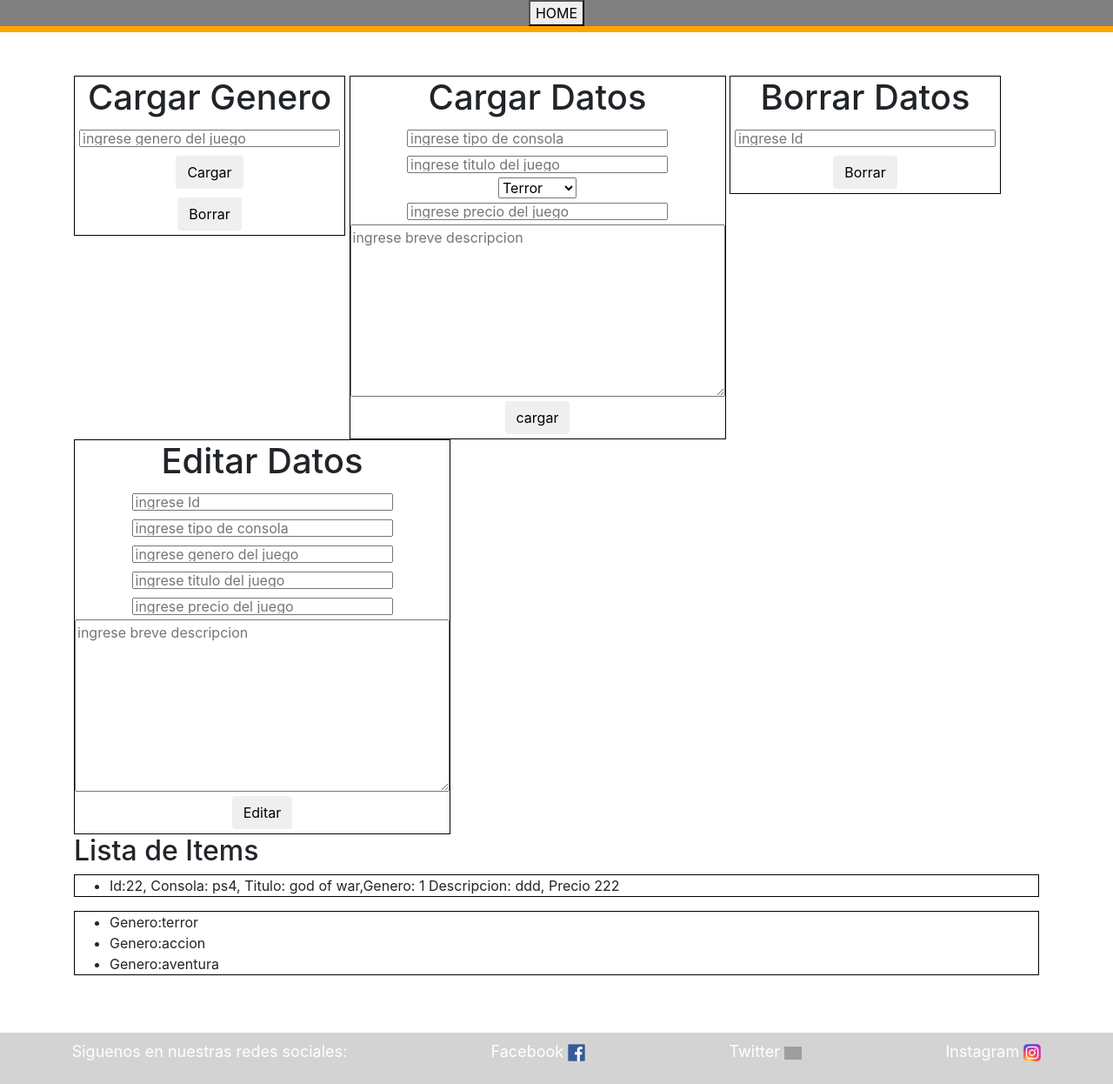
After one commit to juanPedro1984/TPEWebII, a PHP site: page /proyectos/administrador in a window 1280 px wide. The commit adds this page. Shown: the whole page at 87% size. Run offline with PHP 8.4, Linux system fonts and the light colour scheme; data comes from the database, SQL or seed files in the repository; both versions use the stored data as it was after the commit; grey boxes are pictures that could not be loaded.

Commit message:
detalle en detalle.txt

```diff
--- a/CSS/style.css
+++ b/CSS/style.css
@@ -1,12 +1,10 @@
 html{
   font-family:sans-serif;
-}
-.Principio{
-  padding: 20px;
+  background-color: lightgrey;
 }
 .Navegador{
   border-bottom: 7px solid orange;
-  background-color: gray;
+  background-color: grey;
 }
 .nav-link{
   color: white;
@@ -16,7 +14,7 @@ html{
   color: white;
 }
 .cuerpo{
-  height: 600px;
+  height: auto;
   padding: 50px;
 }
 #Redsocial{
@@ -25,3 +23,30 @@ html{
 .footer{
   background-color: lightgray;
 }
+
+.formulario{
+  display: inline-flex;
+  border: solid black 1px;
+  width:auto;
+  height: auto;
+  flex-direction: column;
+  text-align: center;
+  font-style: 'Comic Sans MS';
+}
+.inputCarga{
+  display: block;
+  margin: 5px;
+  width: 300px;
+  height: 20px;
+}
+.formCarga, .formEditar{
+  display: flex;
+  align-items: center;
+  flex-direction: column;
+}
+.btn{
+  margin: 5px;
+}
+.tabla{
+  border: solid 1px black;
+}
--- /dev/null
+++ b/archivos/detalle.txt
@@ -0,0 +1,5 @@
+esta el routeo para los diferentes submit.
+formularios para crear, borrar, editar juegos, y cargar y borrar genero.
+las tablas estan relacionadas (pero no termino de entender como funciona
+para traer todo lo del mismo genero).
+la base de datos tiene la estructura pero no tiene datos cargados.
--- /dev/null
+++ b/controller/adminController.php
@@ -0,0 +1,43 @@
+<?php
+require_once './view/adminView.php';
+require_once './model/adminModel.php';
+
+class adminController{
+  private $view;
+  private $titulo;
+  private $model;
+
+  function __construct()  {
+    $this->view = new adminView();
+    $this->titulo = "DigitalGames";
+    $this->model = new adminModel();
+  }
+
+  function Admin(){
+    $juegos = $this->model->GetTareas();
+    $generos = $this->model->GetGeneros();
+    $this->view->Mostrar($this->titulo,$juegos,$generos);
+  }
+
+  function InsertJuego(){
+    $this->model->InsertJuego();
+  }
+
+  function BorrarJuego(){
+    $this->model->BorrarJuego();
+  }
+
+  function EditarJuego(){
+    $this->model->EditarJuego();
+  }
+  function BorrarGenero(){
+    $this->model->BorrarGenero();
+  }
+  function InsertGenero(){
+    $this->model->InsertGenero();
+  }
+
+}
+
+
+ ?>
--- a/PHP/index.php
+++ b/index.php
@@ -1,20 +1,20 @@
 <?php
+
+function home()
+{
+  $titulo = "DigitalGames";
 
  ?>
 
-
-
 <!DOCTYPE html>
-<html>
+<html lang="en" dir="ltr">
 <head>
   <meta charset="UTF-8" />
-  <title> DigitalGames.com</title>
-  <link rel="stylesheet" type="text/css" href="CSS\style.css" >
+  <title> <?php echo $titulo; ?></title>
+  <link rel="stylesheet" href="css/style.css">
   <link rel="stylesheet" href="https://stackpath.bootstrapcdn.com/bootstrap/4.1.3/css/bootstrap.min.css" integrity="sha384-MCw98/SFnGE8fJT3GXwEOngsV7Zt27NXFoaoApmYm81iuXoPkFOJwJ8ERdknLPMO" crossorigin="anonymous">
 </head>
 <body>
-  <div class="Principio">
-  </div>
   <div class="Navegador">
     <ul class="nav justify-content-center">
   <li class="nav-item">
@@ -37,10 +37,10 @@
    <div class="dropdown">
  <button class="btn btn-secondary dropdown-toggle" type="button" id="dropdownMenuButton" data-toggle="dropdown" aria-haspopup="true" aria-expanded="false"> Sign In</i> </button>
  <div class="dropdown-menu" aria-labelledby="dropdownMenuButton">
-   <form action="usuario.php" method="get">
+   <form action="administrador" method="post">
    <li>Documento: <input id="input" type="number" name="Documento" /></li>
    <li>Contraseña: <input type="text" name="Contraseña" /></li>
-   <li><input type="submit" value="Sign in"></li>
+   <li><input type="submit" value="Sign in" ></li>
  </div>
 </div>
 </li>
@@ -55,9 +55,9 @@ Generalmente, los videojuegos hacen uso de otras maneras, aparte de la imagen, d
 <div class="footer">
 <nav class="nav nav-pills nav-fill">
   <p class="nav-item nav-link">Siguenos en nuestras redes sociales: </p>
-  <a class="nav-item nav-link" href="http://facebook.com">Facebook <img src="Image/Facebook.png" id="Redsocial"/></a>
-  <a class="nav-item nav-link" href="http://twitter.com">Twitter <img src="Image/Twitter.jpg" id="Redsocial"/></a>
-  <a class="nav-item nav-link" href="http://Instagram.com">Instagram <img src="Image/Instagram.png" id="Redsocial"/></a>
+  <a class="nav-item nav-link" href="http://facebook.com">Facebook <img src="image/Facebook.png" id="Redsocial"/></a>
+  <a class="nav-item nav-link" href="http://twitter.com">Twitter <img src="image/Twitter.jpg" id="Redsocial"/></a>
+  <a class="nav-item nav-link" href="http://Instagram.com">Instagram <img src="image/Instagram.png" id="Redsocial"/></a>
 </nav>
 </div>
 <script src="https://code.jquery.com/jquery-3.3.1.slim.min.js" integrity="sha384-q8i/X+965DzO0rT7abK41JStQIAqVgRVzpbzo5smXKp4YfRvH+8abtTE1Pi6jizo" crossorigin="anonymous"></script>
@@ -65,3 +65,7 @@ Generalmente, los videojuegos hacen uso de otras maneras, aparte de la imagen, d
 <script src="https://stackpath.bootstrapcdn.com/bootstrap/4.1.3/js/bootstrap.min.js" integrity="sha384-ChfqqxuZUCnJSK3+MXmPNIyE6ZbWh2IMqE241rYiqJxyMiZ6OW/JmZQ5stwEULTy" crossorigin="anonymous"></script>
 </body>
 </html>
+
+<?php
+}
+ ?>
--- /dev/null
+++ b/model/adminModel.php
@@ -0,0 +1,72 @@
+<?php
+/**
+ *
+ */
+class adminModel
+    {
+
+  private $db;
+
+  function __construct()  {
+    $this->db = new PDO('mysql:host=localhost;'
+    .'dbname=db_dgames;charset=utf8'
+    , 'root', '');
+  }
+
+  function GetTareas()  {
+    $sentencia= $this->db->prepare("select* from juegos");
+    $sentencia->execute();
+    $juegos = $sentencia->fetchAll(PDO::FETCH_ASSOC);
+    return $juegos;
+  }
+
+  function GetGeneros()  {
+    $sentencia= $this->db->prepare("select* from genero");
+    $sentencia->execute();
+    $genero = $sentencia->fetchAll(PDO::FETCH_ASSOC);
+    return $genero;
+  }
+
+  function InsertJuego(){
+    $consola=$_POST['cargaConsola'];
+    $titulo=$_POST['cargaTitulo'];
+    $id_Genero=$_POST['selectGen'];
+    $descripcion=$_POST['cargaDescripcion'];
+    $precio=$_POST['cargaPrecio'];
+    $sentencia = $this->db->prepare("INSERT INTO juegos(Consola,Titulo,id_Genero,Descripcion,Precio) VALUES (?,?,?,?,?)" );
+    $sentencia->execute (array($consola,$titulo,$id_Genero,$descripcion,$precio));
+    header("Location:http://".$_SERVER["SERVER_NAME"]. dirname($_SERVER["PHP_SELF"])."/administrador");
+  }
+
+  function BorrarJuego(){
+    $id_juego = $_POST['idBorrar'];
+    $sentencia = $this->db->prepare("delete from juegos where id_Juego=?");
+    $sentencia -> execute(array($id_juego));
+    header("Location:http://".$_SERVER["SERVER_NAME"]. dirname($_SERVER["PHP_SELF"])."/administrador");
+}
+
+  function EditarJuego(){
+    $id_juego = $_POST['idEditar'];
+    $consola=$_POST['editConsola'];
+    $titulo=$_POST['editTitulo'];
+    $descripcion=$_POST['editDescripcion'];
+    $precio=$_POST['editPrecio'];
+    $sentencia = $this->db->prepare("update juegos set Consola=?,Titulo=?,Descripcion=?,Precio=? where id_Juego=?");
+    $sentencia->execute(array($consola,$titulo,$descripcion,$precio,$id_juego));
+    header("Location:http://".$_SERVER["SERVER_NAME"]. dirname($_SERVER["PHP_SELF"])."/administrador");
+}
+  function InsertGenero(){
+    $genero=$_POST['cargaGenero'];
+    $sentencia = $this->db->prepare("INSERT INTO genero (Genero) VALUES (?)");
+    $sentencia->execute (array($genero));
+    header("Location:http://".$_SERVER["SERVER_NAME"]. dirname($_SERVER["PHP_SELF"])."/administrador");
+}
+  function BorrarGenero(){
+    $genero=$_POST['cargaGenero'];
+    $sentencia = $this->db->prepare("delete from Genero where genero=?");
+    $sentencia -> execute(array($genero));
+    header("Location:http://".$_SERVER["SERVER_NAME"]. dirname($_SERVER["PHP_SELF"])."/administrador");
+}
+}
+
+ ?>
--- /dev/null
+++ b/route.php
@@ -0,0 +1,31 @@
+<?php
+require_once 'index.php';
+require_once 'controller/adminController.php';
+
+$controller = new adminController();
+
+    if($_GET['action'] == ''){
+    home();
+  }
+    if($_GET['action'] == 'administrador') {
+      $controller->Admin();
+  }
+    if($_GET['action'] == 'agregar'){
+    $controller->InsertJuego();
+  }
+    if($_GET['action'] == 'borrar'){
+    $controller->BorrarJuego();
+  }
+    if($_GET['action'] == 'editar'){
+    $controller->EditarJuego();
+  }
+    if ($_GET['action'] == 'genero'){
+    $controller->InsertGenero();
+  }
+    if ($_GET['action'] == 'borrarGen'){
+      $controller->BorrarGenero();
+    }
+
+
+
+?>
--- /dev/null
+++ b/view/adminView.php
@@ -0,0 +1,114 @@
+<?php
+
+class adminView
+{
+
+  function Mostrar($titulo,$juegos,$generos){
+
+     ?>
+    <!DOCTYPE html>
+    <html>
+    <head>
+      <meta charset="UTF-8" />
+      <title> <?php echo $titulo; ?></title>
+      <link rel="stylesheet" type="text/css" href="css/style.css" >
+      <link rel="stylesheet" href="https://stackpath.bootstrapcdn.com/bootstrap/4.1.3/css/bootstrap.min.css" integrity="sha384-MCw98/SFnGE8fJT3GXwEOngsV7Zt27NXFoaoApmYm81iuXoPkFOJwJ8ERdknLPMO" crossorigin="anonymous">
+    </head>
+    <body>
+
+    <div class="Navegador">
+        <ul class="nav justify-content-center">
+          <li class="nav-item">
+            <div class="dropdown">
+              <a href=""> <button class="dropbtn" class="nav-link" >HOME</button></a>
+            </div>
+          </li>
+      </ul>
+    </div>
+
+
+    <div class="cuerpo">
+
+      <div class="container">
+        <div class="formulario">
+          <h1>Cargar Genero</h1>
+          <form class="formCarga" action="genero" method="post">
+            <input class="inputCarga" type="text" name="cargaGenero" value="" placeholder="ingrese genero del juego">
+            <button class="btn" type="submit" name="button">Cargar</button>
+            <button class="btn" type="submit" name="button"formaction="borrarGen"  >Borrar</button>
+          </form>
+        </div>
+        <div class="formulario">
+          <h1>Cargar Datos</h1>
+          <form class="formCarga" action="agregar" method="post">
+            <input class="inputCarga" type="text" name="cargaConsola" value="" placeholder="ingrese tipo de consola">
+            <input class="inputCarga" type="text" name="cargaTitulo" value="" placeholder="ingrese titulo del juego">
+            <select class=inputCarga"" name="selectGen">
+              <option value="1">Terror</option>
+              <option value="2">Accion</option>
+              <option value="3">Aventura</option>
+            </select>
+            <input class="inputCarga" type="number" name="cargaPrecio" value="" placeholder="ingrese precio del juego">
+            <textarea name="cargaDescripcion" rows="8" cols="40" placeholder="ingrese breve descripcion"></textarea>
+            <button class="btn" type="submit" name="button">cargar</button>
+          </form>
+        </div>
+        <div class="formulario">
+          <h1>Borrar Datos</h1>
+          <form class="formBorrar" action="borrar" method="post">
+            <input  class="inputCarga" type="text" name="idBorrar" value="" placeholder="ingrese Id">
+            <button class="btn" type="submit" name="button">Borrar</button>
+          </form>
+        </div>
+        <div class="formulario">
+          <h1>Editar Datos</h1>
+          <form class="formCarga" action="editar" method="post">
+            <input  class="inputCarga" type="text" name="idEditar" value="" placeholder="ingrese Id">
+            <input class="inputCarga" type="text" name="editConsola" value="" placeholder="ingrese tipo de consola">
+            <input class="inputCarga" type="text" name="editGenero" value="" placeholder="ingrese genero del juego">
+            <input class="inputCarga" type="text" name="editTitulo" value="" placeholder="ingrese titulo del juego">
+            <input class="inputCarga" type="number" name="editPrecio" value="" placeholder="ingrese precio del juego">
+            <textarea name="editDescripcion" rows="8" cols="40" placeholder="ingrese breve descripcion"></textarea>
+            <button class="btn" type="submit" name="button">Editar</button>
+          </form>
+        </div>
+            <div class="lista">
+              <h2>Lista de Items</h2>
+          <?php
+          echo "<ul class='tabla'>";
+          foreach ($juegos as $juego) {
+            echo   "<li> Id:".$juego['id_Juego'].", Consola: ".$juego['Consola'].", Titulo: ".$juego['Titulo'].",Genero: ".$juego['id_Genero']." Descripcion: ".$juego['Descripcion'].", Precio ".$juego['Precio']."</li>";
+          }
+          echo "</ul>";
+
+          echo "<ul class='tabla'>";
+          foreach ($generos as $genero) {
+            echo   "<li> Genero:".$genero['Genero']."</li>";
+          }
+          echo "</ul>";
+           ?>
+        </div>
+      </div>
+
+    </div>
+    <div class="footer">
+    <nav class="nav nav-pills nav-fill">
+      <p class="nav-item nav-link">Siguenos en nuestras redes sociales: </p>
+      <a class="nav-item nav-link" href="http://facebook.com">Facebook <img src="image/Facebook.png" id="Redsocial"/></a>
+      <a class="nav-item nav-link" href="http://twitter.com">Twitter <img src="image/Twitter.jpg" id="Redsocial"/></a>
+      <a class="nav-item nav-link" href="http://Instagram.com">Instagram <img src="image/Instagram.png" id="Redsocial"/></a>
+    </nav>
+    </div>
+    <script src="https://code.jquery.com/jquery-3.3.1.slim.min.js" integrity="sha384-q8i/X+965DzO0rT7abK41JStQIAqVgRVzpbzo5smXKp4YfRvH+8abtTE1Pi6jizo" crossorigin="anonymous"></script>
+    <script src="https://cdnjs.cloudflare.com/ajax/libs/popper.js/1.14.3/umd/popper.min.js" integrity="sha384-ZMP7rVo3mIykV+2+9J3UJ46jBk0WLaUAdn689aCwoqbBJiSnjAK/l8WvCWPIPm49" crossorigin="anonymous"></script>
+    <script src="https://stackpath.bootstrapcdn.com/bootstrap/4.1.3/js/bootstrap.min.js" integrity="sha384-ChfqqxuZUCnJSK3+MXmPNIyE6ZbWh2IMqE241rYiqJxyMiZ6OW/JmZQ5stwEULTy" crossorigin="anonymous"></script>
+    </body>
+    </html>
+    <?php
+    }
+
+  }
+
+
+
+ ?>
```
Also changed, not shown: PHP/Administrador.php (deleted, +0 -101 lines), archivos/db_dgames.sql (added, +113 -0 lines), .htaccess (added), archivos/Lista.txt (renamed from PHP/Lista.txt).
